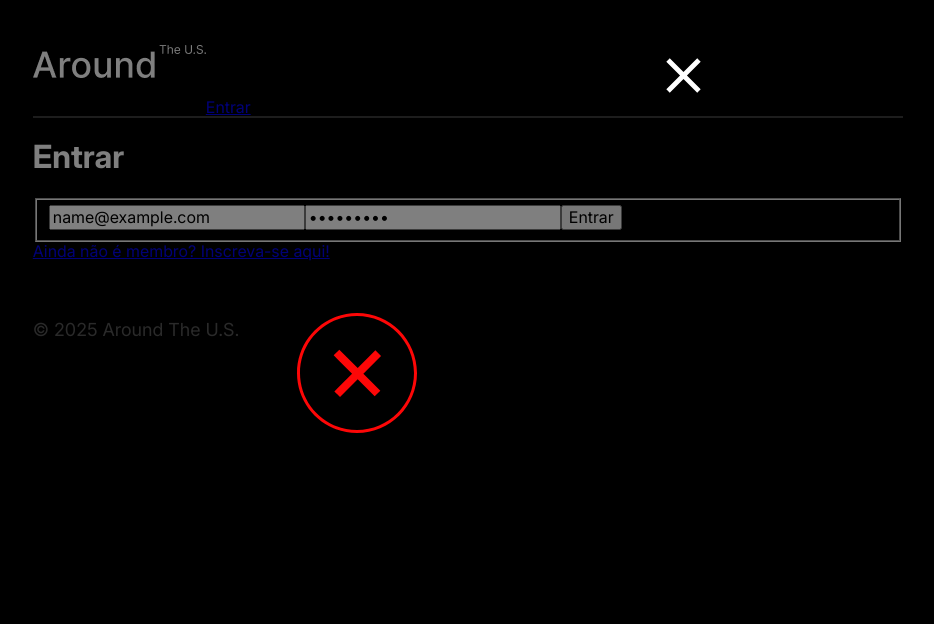
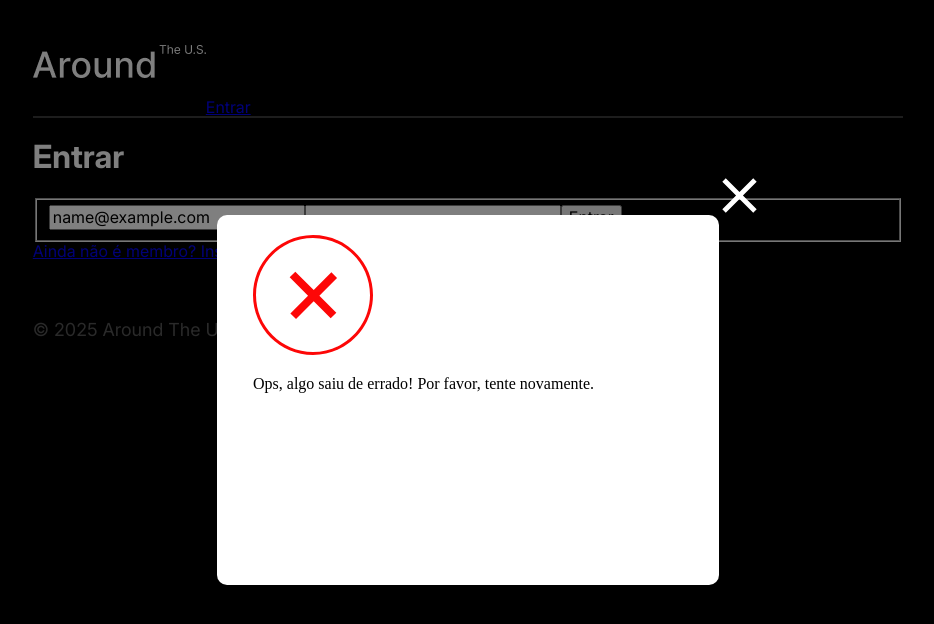
Before and after one commit to biarmortari/web_project_around_auth, a React (Vite) app: page /signin in a window 1280 px wide. Both pictures are taken after typing "name@example.com", "Sample123" into the empty fields and a click on the button "Entrar". Shown: the top 624 px of the page, without its empty margins (172-1106 px from the left). Built offline with nearby package versions, Linux system fonts and the light colour scheme; no server answers.

Commit message:
fix(info-tooltip): garante abertura correta do popup

```diff
--- a/src/components/App.jsx
+++ b/src/components/App.jsx
@@ -145,6 +145,7 @@ function App() {
       .catch((error) => {
         console.log("error", error);
         const infoTooltip = {
+          type: "tooltip",
           children: (
             <InfoTooltip
               icon={signupFail}
@@ -161,6 +162,7 @@ function App() {
       .register(email, password)
       .then(() => {
         const infoTooltip = {
+          type: "tooltip",
           children: (
             <InfoTooltip
               icon={signupSuccess}
@@ -174,6 +176,7 @@ function App() {
       .catch((error) => {
         console.log("error", error);
         const infoTooltip = {
+          type: "tooltip",
           children: (
             <InfoTooltip
               icon={signupFail}
@@ -230,7 +233,11 @@ function App() {
           <Footer />
         </div>
         {popup && (
-          <Popup onClose={handleClosePopup} title={popup.title}>
+          <Popup
+            onClose={handleClosePopup}
+            title={popup.title}
+            type={popup.type}
+          >
             {popup.children}
           </Popup>
         )}
--- a/src/components/Main/Main.jsx
+++ b/src/components/Main/Main.jsx
@@ -16,8 +16,6 @@ function Main() {
   const {
     currentUser,
     handleOpenPopup,
-    handleClosePopup,
-    popup,
     cards,
     handleCardLike,
     handleCardDelete,
@@ -29,22 +27,29 @@ function Main() {
   function handleImageClick(card) {
     setSelectedCard(card);
     handleOpenPopup({
+      type: "image",
       title: "",
       children: <ImagePopup card={card} />,
     });
   }
 
   const newCardPopup = {
+    type: "form",
     title: "Novo Local",
     children: <NewCard onAddPlaceSubmit={handleAddPlaceSubmit} />,
   };
 
   const editProfilePopup = {
+    type: "form",
     title: "Editar Perfil",
     children: <EditProfile />,
   };
 
-  const editAvatarPopup = { title: "Editar Avatar", children: <EditAvatar /> };
+  const editAvatarPopup = {
+    type: "form",
+    title: "Editar Avatar",
+    children: <EditAvatar />,
+  };
 
   return (
     <main className="content">
--- a/src/components/Main/components/Popup/Popup.jsx
+++ b/src/components/Main/components/Popup/Popup.jsx
@@ -1,10 +1,12 @@
 export default function Popup(props) {
-  const { onClose, title, children } = props;
+  const { onClose, title, children, type } = props;
 
   return (
     <div className="popup">
       <div
-        className={`popup__container ${!title ? "popup__container-image" : ""}`}
+        className={`popup__container ${
+          type === "image" ? "popup__container-image" : ""
+        }`}
       >
         <button
           aria-label="Close modal"
```
